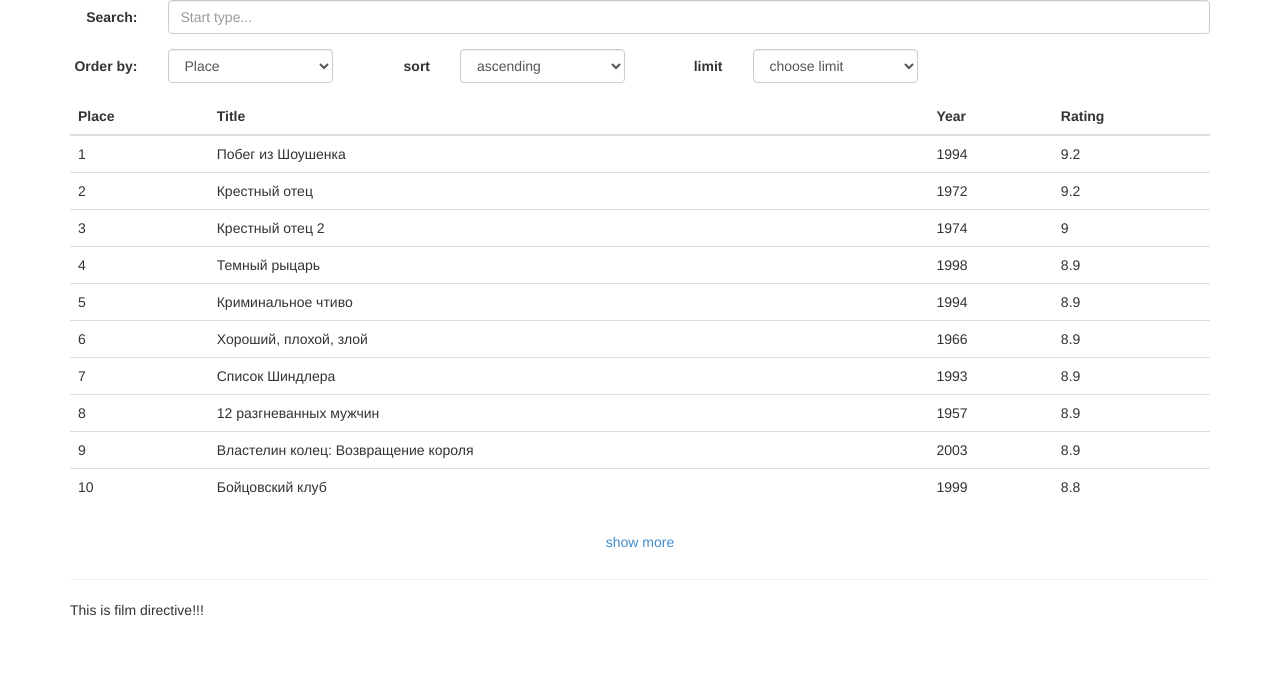
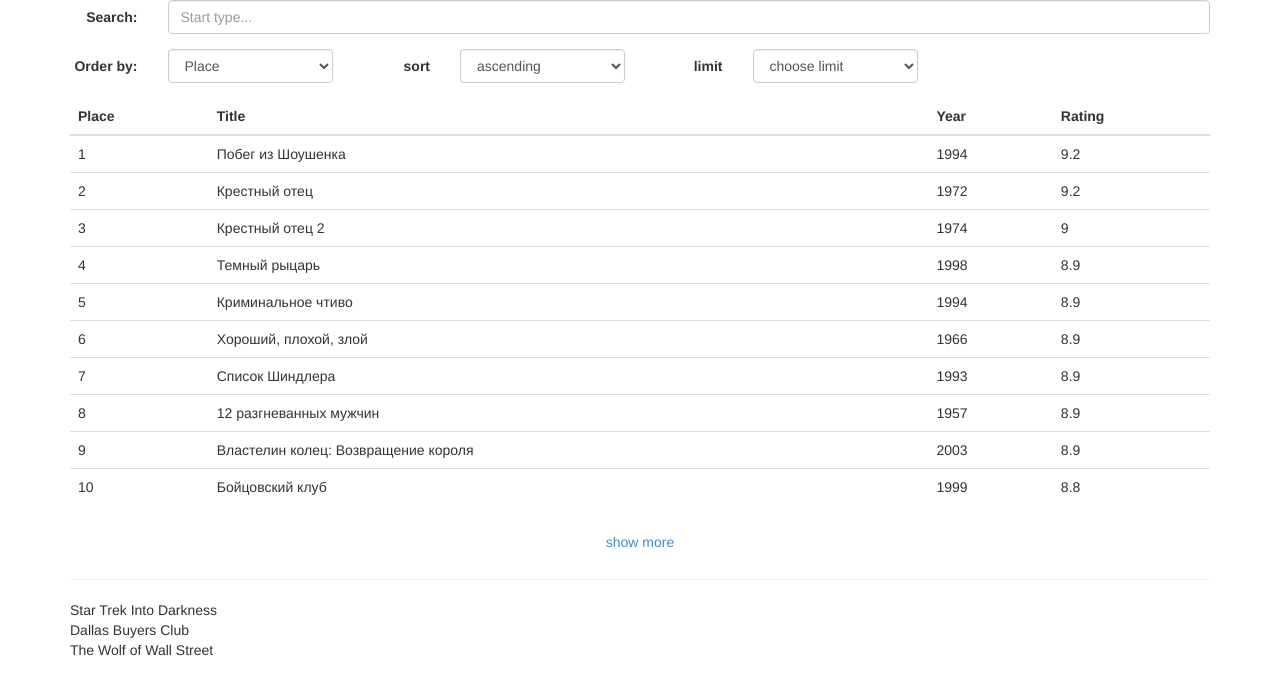
Before and after one commit to winechess/angularjs_tutorial, a website: page app/index.html in a window 1280 px wide. Drawn offline with Linux system fonts and the light colour scheme.

Commit message:
Change film element directive. Add genre attribute directive. Add films element to  index.html

```diff
--- a/app/index.html
+++ b/app/index.html
@@ -73,7 +73,9 @@
 
             <hr/>
 
-            <film>Default text here!</film>
+            <film genre="Action Adventure Sci-Fi">Star Trek Into Darkness</film><br/>
+            <film genre="Biography Drama History">Dallas Buyers Club</film><br/>
+            <film genre="Biography Comedy Crime Drama">The Wolf of Wall Street</film><br/>
 
         </div>
 
--- a/app/js/directives.js
+++ b/app/js/directives.js
@@ -1,9 +1,30 @@
 app.directive('film', function() {
     return{
         restrict: 'E',
-        template: '<div>This is film directive!!!</film>'
+        controller: function($scope){
+            $scope.genres = [];
 
-    }
+            this.addGenres = function(genres){
+                $scope.genres = $scope.genres.concat(genres);
+            };
+        },
+        link: function(scope, element){
+            element.addClass('info');
+            element.bind('mouseenter', function(){
+                console.log(scope.genres);
+            });
+        }
+    };
+});
+
+app.directive('genre', function(){
+    return {
+      require: "film",
+      link: function(scope, element, attrs, filmCtrl){
+       var genres = attrs.genre.split(" ");
+       filmCtrl.addGenres(genres);
+      }
+    };
 });
 
 app.directive('mouseenter', function(){
```
